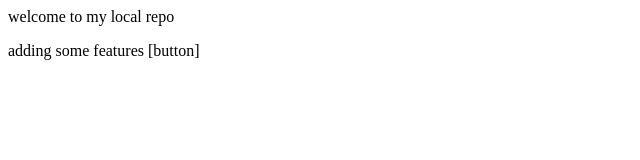
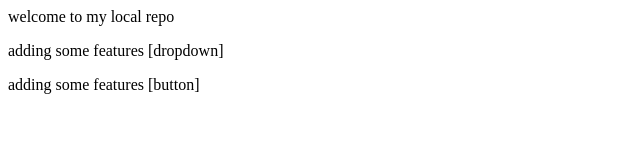
Before and after one commit to ridhisachdeva8/localRepo, a plain HTML site: page index.html in a window 1280 px wide. Shown: the whole page, without its empty margins (0-640 px from the left). Drawn offline with Linux system fonts and the light colour scheme.

Commit message:
Adding them

```diff
--- a/index.html
+++ b/index.html
@@ -1,2 +1,3 @@
 <p>welcome to my local repo</p>
+<p>adding some features [dropdown]</p>
 <p>adding some features [button]</p>
```
